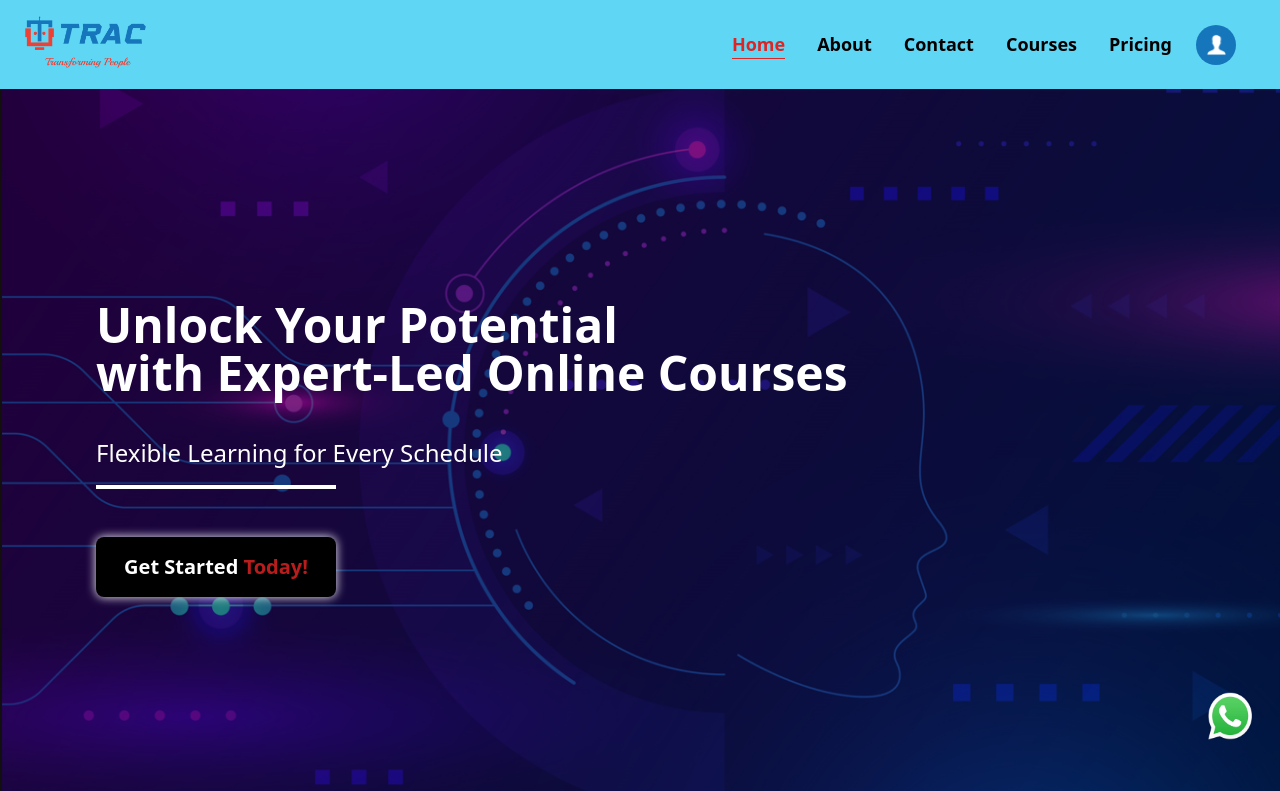
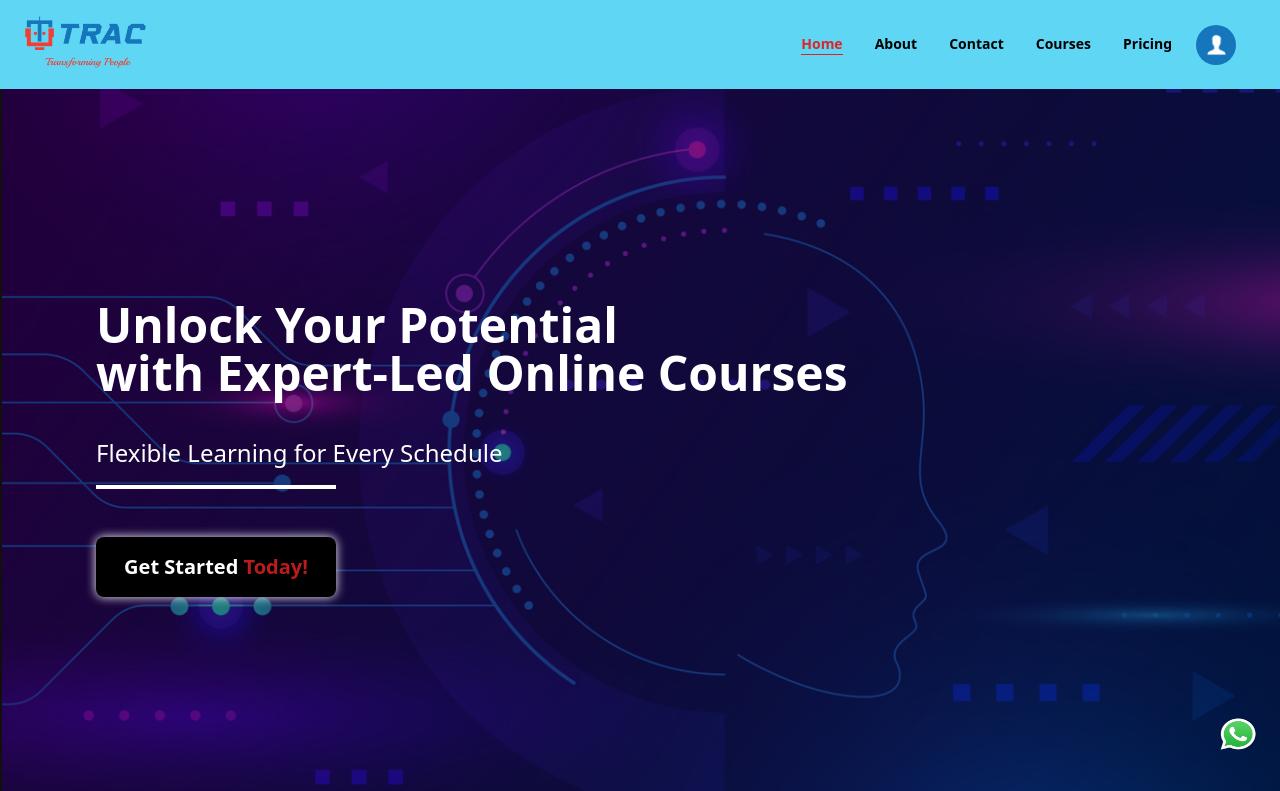
Before and after one commit to Laraib-Azmat/Learning-Management-System--Trac, a React (Create React App) app: page / in a window 1280 px wide. Shown: the top 791 px of the page. Built offline with nearby package versions, Linux system fonts and the light colour scheme.

Commit message:
size changed

```diff
--- a/src/App.js
+++ b/src/App.js
@@ -27,7 +27,7 @@ function App() {
           <Route path='/userprofile' element={<Profile />}></Route>
         </Routes>
         <Footer />
-        <img src={WhatsappIcon} alt='WhatsappIcon' className="cursor-pointer hover:scale-110" style={{width:"5rem", height:"3rem", position:'fixed', bottom:60, right:10}}/>
+        <img src={WhatsappIcon} alt='WhatsappIcon' className="cursor-pointer hover:scale-110" style={{width:"4rem", height:"2rem", position:'fixed', bottom:50, right:10}}/>
       </BrowserRouter>
     </>
   );
--- a/src/Components/Footer.js
+++ b/src/Components/Footer.js
@@ -11,23 +11,23 @@ const Footer = () => {
     return (
         <div className='bg-black p-4 flex flex-col md:flex-row justify-between items-center text-center md:text-left'>
         <div className='mb-4 md:mb-0 cursor-pointer ' onClick={()=>{window.scrollTo(0,0);navigate('/')}}>
-          <img src={logo} alt="Logo" className='h-[25px] sm:h-[50px]' />
+          <img src={logo} alt="Logo" className='h-[20px] sm:h-[45px]' />
         </div>
         <div className='text-white text-xs mb-4 md:mb-0'>
           &copy; CopyRights. All Rights Reserved
         </div>
         <div className='flex gap-4 items-center'>
           <a href='https://web.facebook.com/tractaxila?_rdc=1&_rdr' target='_blank' rel='noopener noreferrer'>
-            <img className='h-[20px] sm:h-[25px] cursor-pointer hover:scale-110 transition-transform' src={facebookicon} alt='Facebook' />
+            <img className='h-[15px] sm:h-[20px] cursor-pointer hover:scale-110 transition-transform' src={facebookicon} alt='Facebook' />
           </a>
           <a href='https://www.instagram.com/tractaxila?igsh=MTA2NHB4a3p1Zjd6dA==' target='_blank' rel='noopener noreferrer'>
-            <img className='h-[20px] sm:h-[25px] cursor-pointer hover:scale-110 transition-transform' src={instagramicon} alt='Instagram' />
+            <img className='h-[15px] sm:h-[20px] cursor-pointer hover:scale-110 transition-transform' src={instagramicon} alt='Instagram' />
           </a>
           <a href='https://youtube.com/@tracuettaxila?si=7ci-gVmEZ36HOlGn' target='_blank' rel='noopener noreferrer'>
-            <img className='h-[25px] sm:h-[25px] cursor-pointer hover:scale-110 transition-transform' src={youtubeicon} alt='YouTube' />
+            <img className='h-[15px] sm:h-[20px] cursor-pointer hover:scale-110 transition-transform' src={youtubeicon} alt='YouTube' />
           </a>
           <a href='https://www.linkedin.com/company/tractaxila/' target='_blank' rel='noopener noreferrer rounded-lg'>
-            <img className='h-[20px] sm:h-[25px] cursor-pointer hover:scale-110 transition-transform rounded-lg' src={linkedinicon} alt='LinkedIn' />
+            <img className='h-[15px] sm:h-[20px] cursor-pointer hover:scale-110 transition-transform rounded-lg' src={linkedinicon} alt='LinkedIn' />
           </a>
         </div>
       </div>
--- a/src/Components/Navbar.js
+++ b/src/Components/Navbar.js
@@ -10,7 +10,7 @@ const Navbar = () => {
     const navigate = useNavigate();
     return (
         <>
-            <div className=" relative z-1  w-[100%] z-[1]  bg-[#5fd6f4] flex  justify-between items-center p-3 text-lg  ">
+            <div className=" relative z-1  w-[100%] z-[1]  bg-[#5fd6f4] flex  justify-between items-center p-3 text-md  ">
                 <div className="h-[65px] order-1 md:order-1">
                     <Link
                         to={"/"}
@@ -31,7 +31,7 @@ const Navbar = () => {
                 {/*  */}
                 <div className=" order-3 md:order-2 flex items-center ">
                     <ul
-                        className={`md:flex md:space-x-8 font-bold  ${open
+                        className={`md:flex md:space-x-8 font-bold text-sm ${open
                             ? "absolute flex top-20   flex-col w-[100%] right-0 space-y-6 bg-gray-900  text-white p-10 "
                             : "hidden "
                             } `}
@@ -39,7 +39,7 @@ const Navbar = () => {
                         <Link
                             to={"/"}
                             className={`cursor-pointer ${active === "Home" &&
-                                "text-red-600 font-bold border-b border-red-600 "
+                                "text-red-600  border-b border-red-600 "
                                 }`}
                             onClick={() => {
                                 setOpen(false);
```
